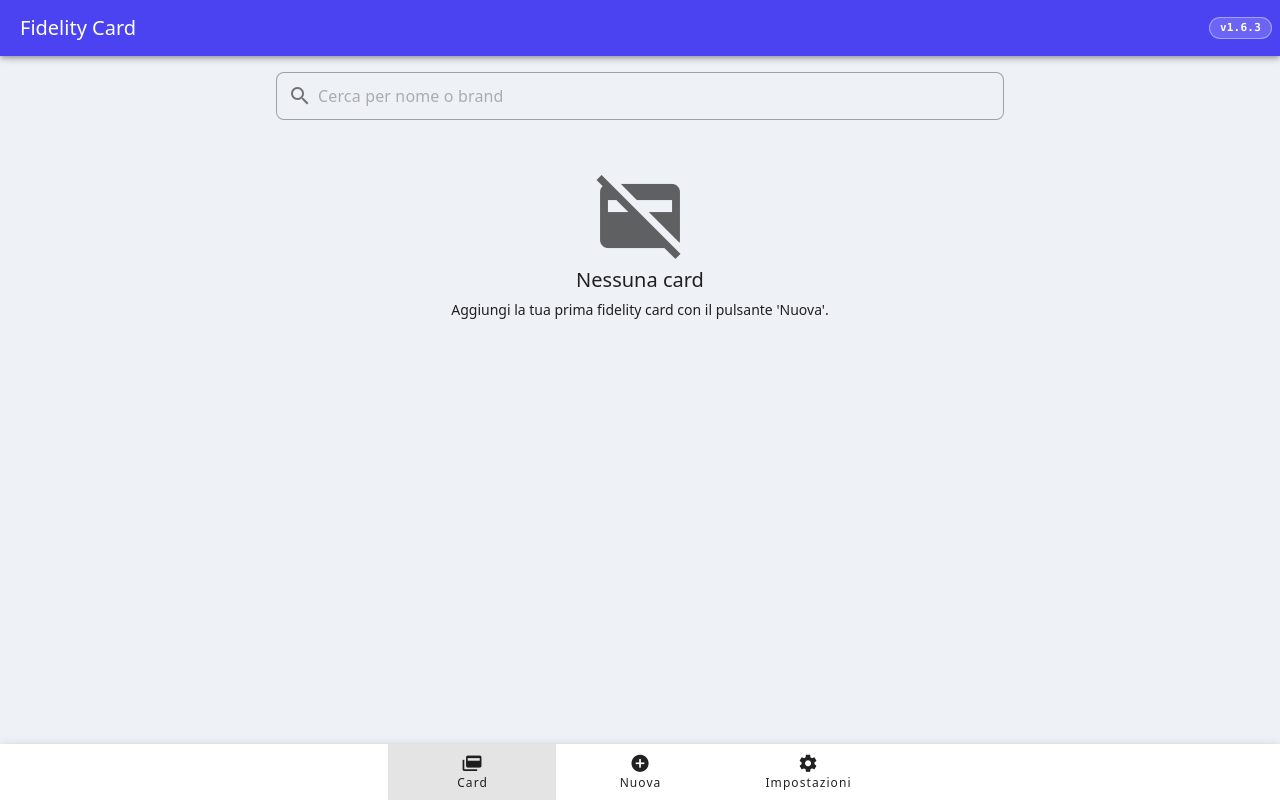
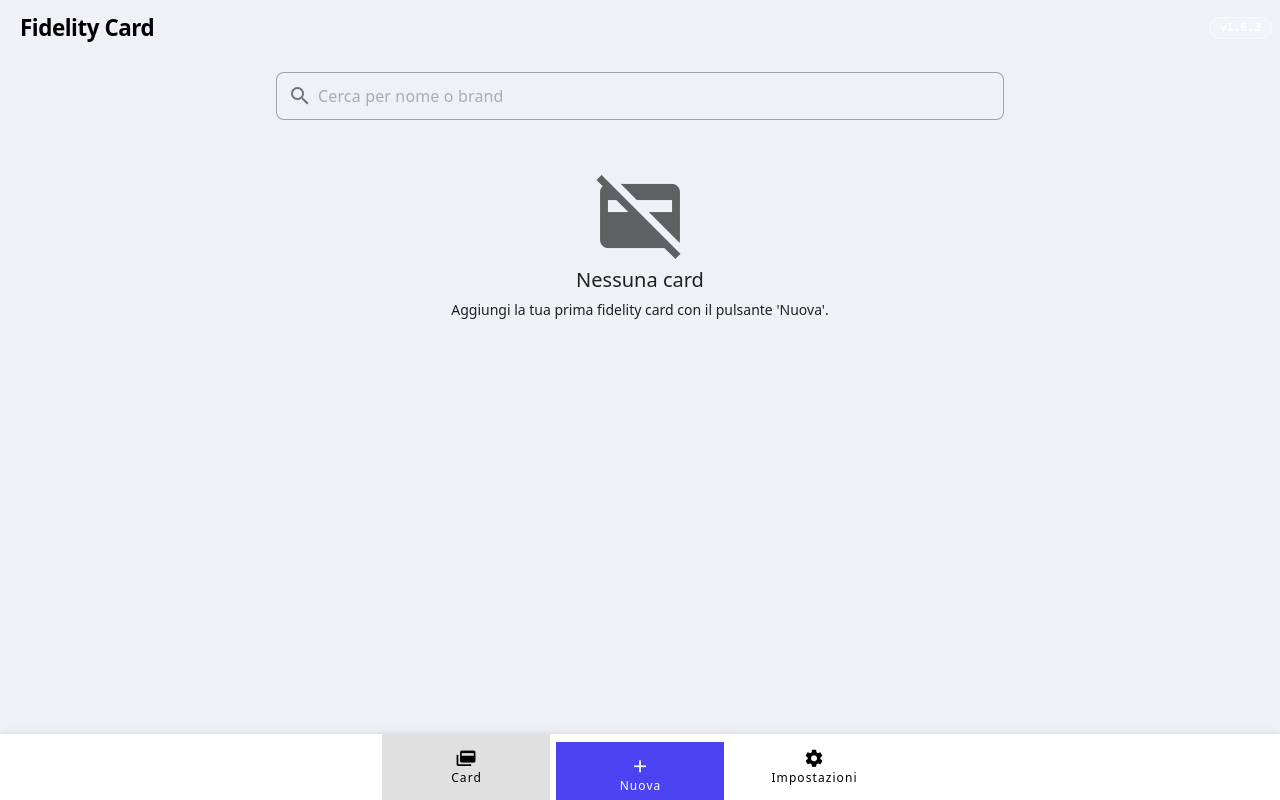
Before and after one commit to savez/fidality-card, a Vue app: page /#/cards in a window 1280 px wide. Built offline with nearby package versions, Linux system fonts and the light colour scheme.

Commit message:
feat(ui): app bar pulita e bottom-nav con azione Nuova in risalto
Wordmark in display font su barra piatta; 'Nuova' evidenziata in indaco
nella bottom navigation.

```diff
--- a/src/App.vue
+++ b/src/App.vue
@@ -21,8 +21,8 @@ const versionDialogOpen = ref(false)
       che supporta IndexedDB.
     </v-alert>
 
-    <v-app-bar color="primary" density="comfortable">
-      <v-app-bar-title>Fidelity Card</v-app-bar-title>
+    <v-app-bar flat color="background" density="comfortable">
+      <v-app-bar-title class="wordmark font-display">Fidelity Card</v-app-bar-title>
       <v-spacer />
       <AppBarVersionPill @click="versionDialogOpen = true" />
     </v-app-bar>
@@ -31,16 +31,16 @@ const versionDialogOpen = ref(false)
       <router-view />
     </v-main>
 
-    <v-bottom-navigation grow>
-      <v-btn :to="{ name: 'cards' }" value="cards">
+    <v-bottom-navigation grow height="66" bg-color="surface">
+      <v-btn :to="{ name: 'cards' }" value="cards" stacked>
         <v-icon>mdi-credit-card-multiple</v-icon>
         <span>Card</span>
       </v-btn>
-      <v-btn :to="{ name: 'card-new' }" value="new">
-        <v-icon>mdi-plus-circle</v-icon>
+      <v-btn :to="{ name: 'card-new' }" value="new" stacked class="nav-new">
+        <v-icon>mdi-plus</v-icon>
         <span>Nuova</span>
       </v-btn>
-      <v-btn :to="{ name: 'settings' }" value="settings">
+      <v-btn :to="{ name: 'settings' }" value="settings" stacked>
         <v-icon>mdi-cog</v-icon>
         <span>Impostazioni</span>
       </v-btn>
@@ -49,3 +49,19 @@ const versionDialogOpen = ref(false)
     <AppVersionDialog v-model="versionDialogOpen" />
   </v-app>
 </template>
+
+<style scoped>
+.wordmark {
+  font-size: 1.4rem;
+}
+/* "Nuova" come azione primaria in risalto nella bottom-nav */
+:deep(.nav-new) {
+  background: rgb(var(--v-theme-primary));
+  color: #fff;
+  border-radius: 14px;
+  margin: 8px 6px;
+}
+:deep(.nav-new .v-btn__overlay) {
+  opacity: 0;
+}
+</style>
```
